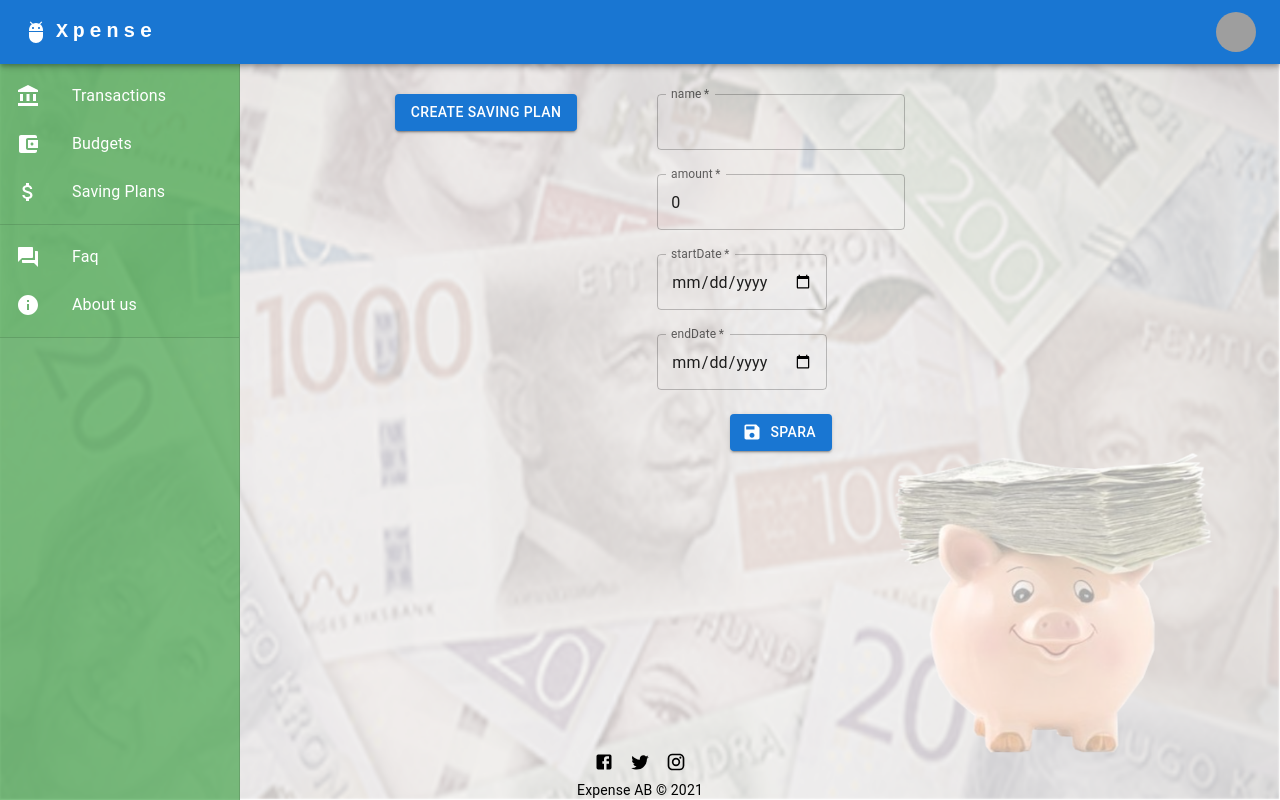
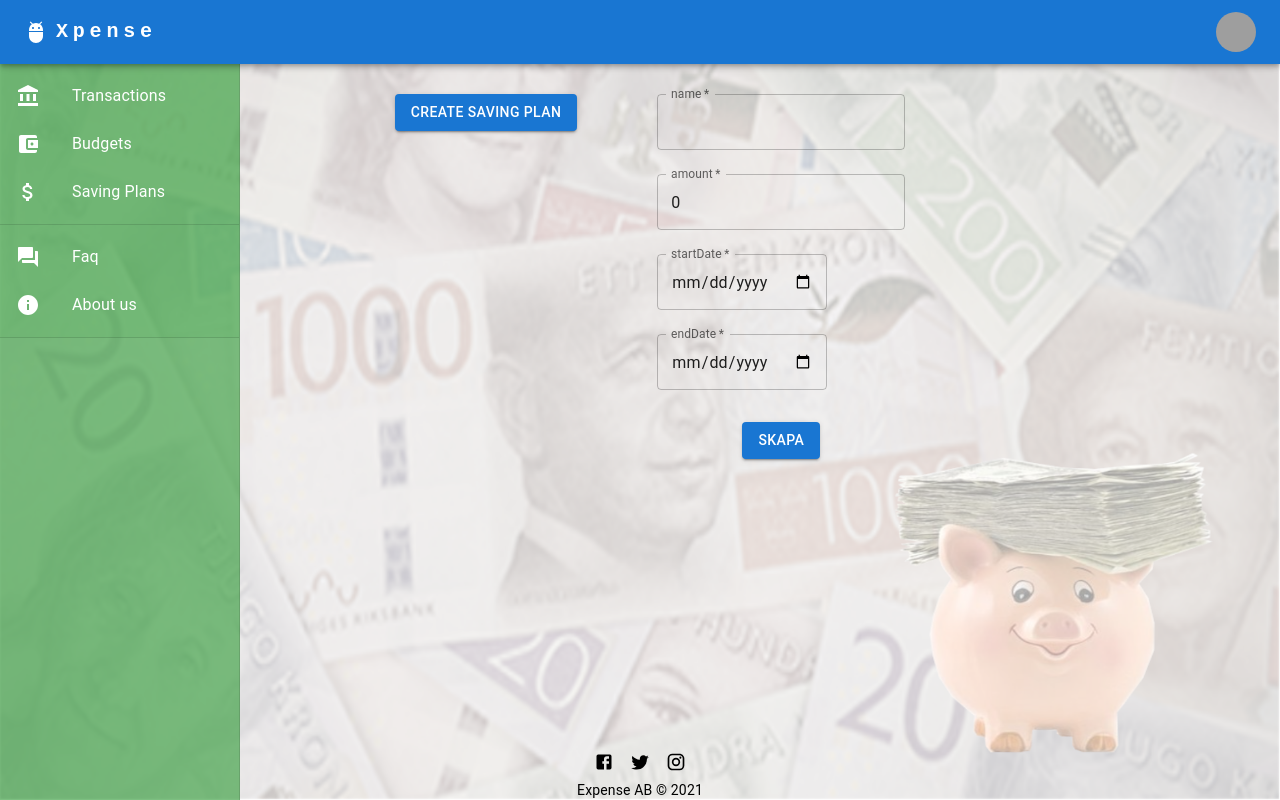
Before and after one commit to Fullstack-Roligheter/Frontend-ReactTS, a React (Create React App) app: page /saving/create in a window 1280 px wide. Built offline with nearby package versions, Linux system fonts and the light colour scheme; sample sign-in values are in the browser's storage; grey boxes are pictures that could not be loaded.

Commit message:
byter ut knapparna

```diff
--- a/src/features/savings/CreateSaving.tsx
+++ b/src/features/savings/CreateSaving.tsx
@@ -7,6 +7,7 @@ import { CreateSaving } from '../../shared/fetch/savingplan'
 import LoadingButton from '@mui/lab/LoadingButton'
 import SendIcon from '@mui/icons-material/Save'
 import { useUserContext } from '../../context/UserContext'
+import { SubmitButton } from '../../shared/buttons/button-default'
 
 const CreateSavingPlan = () => {
   const user = useUserContext()
@@ -14,7 +15,7 @@ const CreateSavingPlan = () => {
   const [open, setOpen] = useState(false)
   const [status, setStatus] = useState(0)
   const [loading, setLoading] = useState(false)
-  const [buttontext, setButtonText] = useState('Spara')
+  const [buttontext, setButtonText] = useState('Skapa')
 
   const Alert = forwardRef<HTMLDivElement, AlertProps>(function Alert(
     props,
@@ -156,16 +157,7 @@ const CreateSavingPlan = () => {
         <br />
         <br />
         <Grid container justifyContent='center'>
-          <LoadingButton
-            type='submit'
-            loading={loading}
-            onClick={HandleSubmit}
-            variant='contained'
-            startIcon={<SendIcon />}
-            loadingPosition='start'
-          >
-            {buttontext}
-          </LoadingButton>
+          <SubmitButton isLoading={loading} buttontext={buttontext} />
         </Grid>
       </form>
       {status !== 200 ? showError() : successMessage()}
--- a/src/features/savings/EditSavingPlan.tsx
+++ b/src/features/savings/EditSavingPlan.tsx
@@ -6,9 +6,8 @@ import MuiAlert, { AlertProps } from '@mui/material/Alert'
 import Snackbar from '@mui/material/Snackbar'
 import { useUserContext } from '../../context/UserContext'
 import { GetPlans, UpdatePlan } from '../../shared/fetch/savingplan'
-import LoadingButton from '@mui/lab/LoadingButton'
-import SendIcon from '@mui/icons-material/Save'
 import Grid from '@mui/material/Grid'
+import { SubmitButton } from '../../shared/buttons/button-default'
 
 const Alert = forwardRef<HTMLDivElement, AlertProps>(function Alert(
   props,
@@ -176,16 +175,7 @@ const EditSavingPlan: React.FC = () => {
         <br />
         <br />
         <Grid container justifyContent='center'>
-          <LoadingButton
-            type='submit'
-            loading={loading}
-            onClick={HandleSubmit}
-            variant='contained'
-            startIcon={<SendIcon />}
-            loadingPosition='start'
-          >
-            {buttontext}
-          </LoadingButton>
+          <SubmitButton isLoading={loading} buttontext={buttontext} />
         </Grid>
       </form>
       {status !== 200 ? showError() : successMessage()}
```
